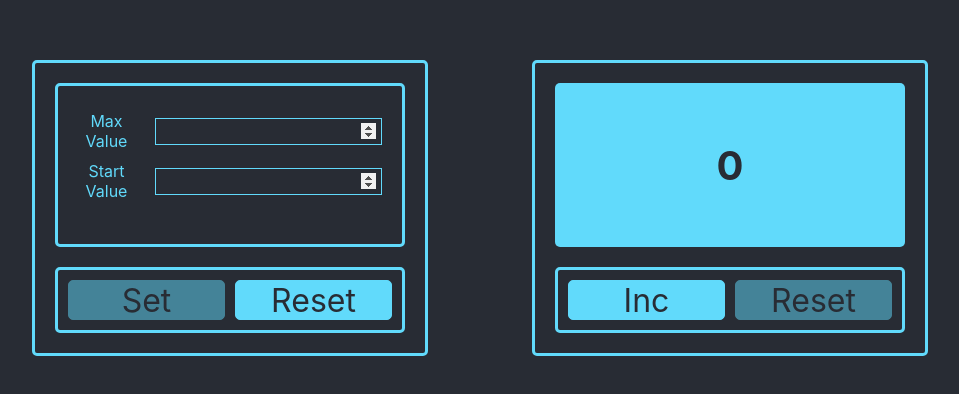
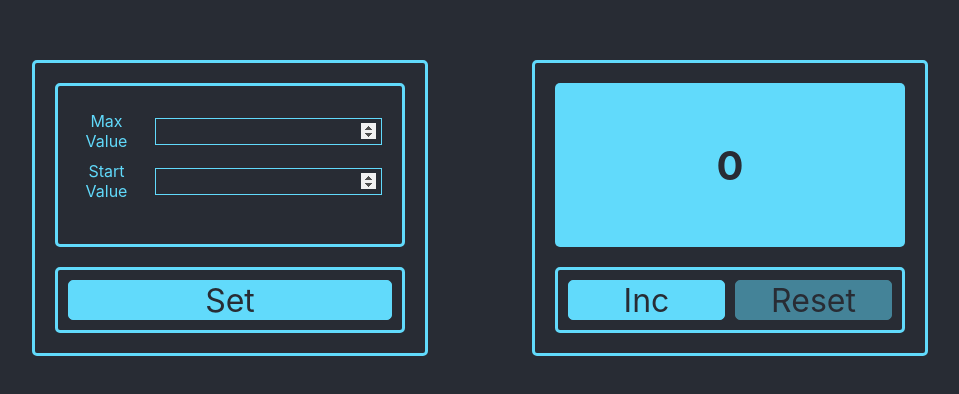
Before and after one commit to EgorZhuk/counter, a React (Create React App) app: page / in a window 1280 px wide. Shown: the part 192-586 px from the top of the page, without its empty margins (160-1119 px from the left). Built offline with nearby package versions, Linux system fonts and the light colour scheme.

Commit message:
add logic for callbacks

```diff
--- a/src/App.tsx
+++ b/src/App.tsx
@@ -26,18 +26,19 @@ function App() {
     setCounter({...counter, countValue: counter.countValue+1})
   }
   const countResetHandler =()=>{
-    setCounter({...counter, countValue: 0})
+    setCounter({...counter, countValue: counter.startValue})
   }
 
   const onChangeStartValueHandler = (event: ChangeEvent<HTMLInputElement>) =>{
-
+    setCounter({...counter, startValue: +event.currentTarget.value})
   }
 
   const onChangeMaxValueHandler = (event: ChangeEvent<HTMLInputElement>) =>{
-
+    setCounter({...counter, maxValue: +event.currentTarget.value})
   }
 
   const onClickSetValueHandler = ()=>{
+    setCounter({...counter, countValue: counter.startValue})
   }
 
   return (
@@ -53,6 +54,7 @@ function App() {
         countIncHandler={countIncHandler}
         countResetHandler={countResetHandler}
         countValue={counter.countValue}
+        maxCountValue={counter.maxValue}
 
       />
     </div>
--- a/src/components/counter.module.css
+++ b/src/components/counter.module.css
@@ -61,6 +61,10 @@
     padding: 10px;
     border-radius: 5px;
     gap: 10px;
+
+}
+.counterButtons button{
+    width: 100%;
 }
 
 button{
--- a/src/components/counter.tsx
+++ b/src/components/counter.tsx
@@ -6,12 +6,13 @@ type PropsType={
   countIncHandler: ()=>void
   countResetHandler: ()=>void
   countValue: number
+  maxCountValue: number
 }
 
 const Counter = (props:PropsType) => {
   // let [counter, setCounter]=useState<number>(0)
 
-  let countStyle = `${s.counterValue} ${props.countValue === 5 ? s.red : ''}`
+  let countStyle = `${s.counterValue} ${props.countValue === props.maxCountValue ? s.red : ''}`
 
   // const countIncHandler =()=>{
   //   setCounter(counter+1)
@@ -27,7 +28,7 @@ const Counter = (props:PropsType) => {
       </div>
       <div className={s.counterButtons}>
 
-        <UniversalButton onClick={props.countIncHandler} disabled={props.countValue===5} children={'Inc'}/>
+        <UniversalButton onClick={props.countIncHandler} disabled={props.countValue===props.maxCountValue} children={'Inc'}/>
         <UniversalButton onClick={props.countResetHandler} disabled={props.countValue===0} children={'Reset'}/>
 
 
--- a/src/components/setCounter.tsx
+++ b/src/components/setCounter.tsx
@@ -36,8 +36,8 @@ export const SetCounter = (props: PropsType) => {
       </div>
       <div className={s.counterButtons}>
 
-        <UniversalButton onClick={props.onClick} disabled={true} children={'Set'}/>
-        <UniversalButton onClick={()=>{}} disabled={false} children={'Reset'}/>
+        <UniversalButton onClick={props.onClick} disabled={false} children={'Set'}/>
+        {/*<UniversalButton onClick={()=>{}} disabled={false} children={'Reset'}/>*/}
 
       </div>
 
```
